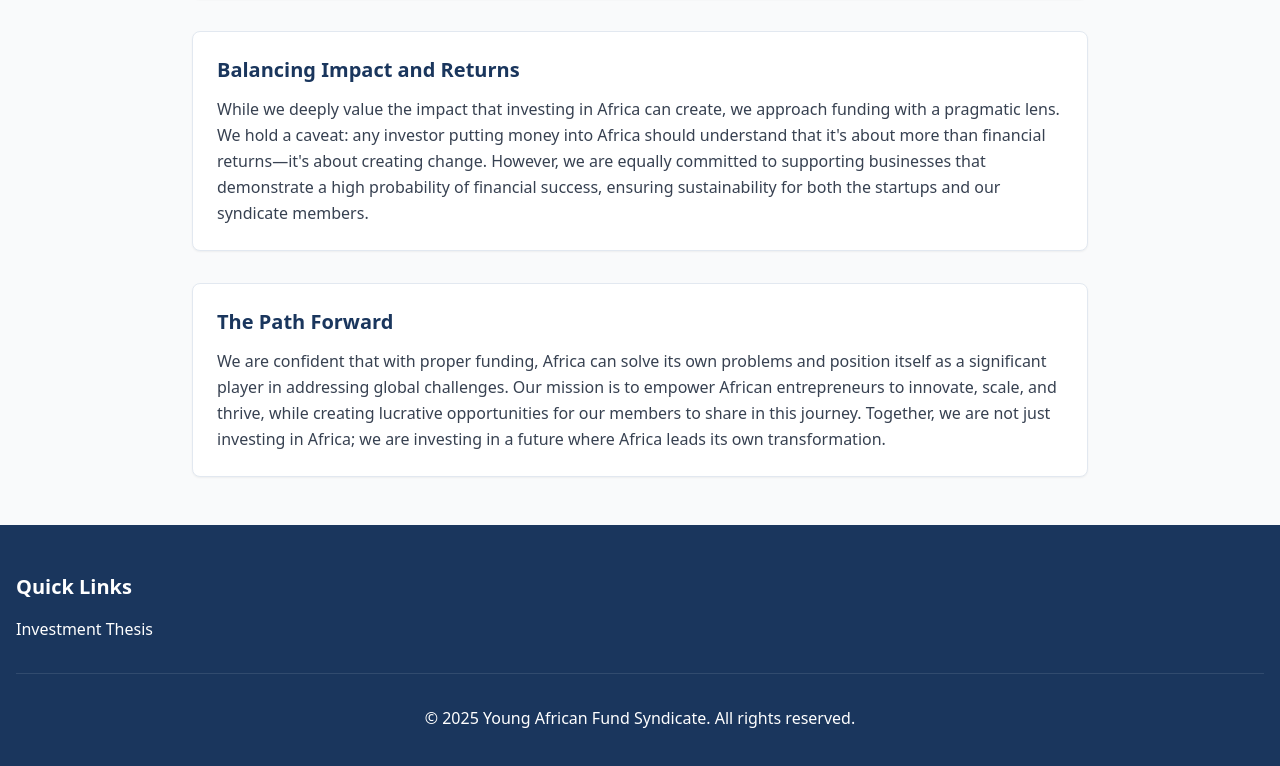
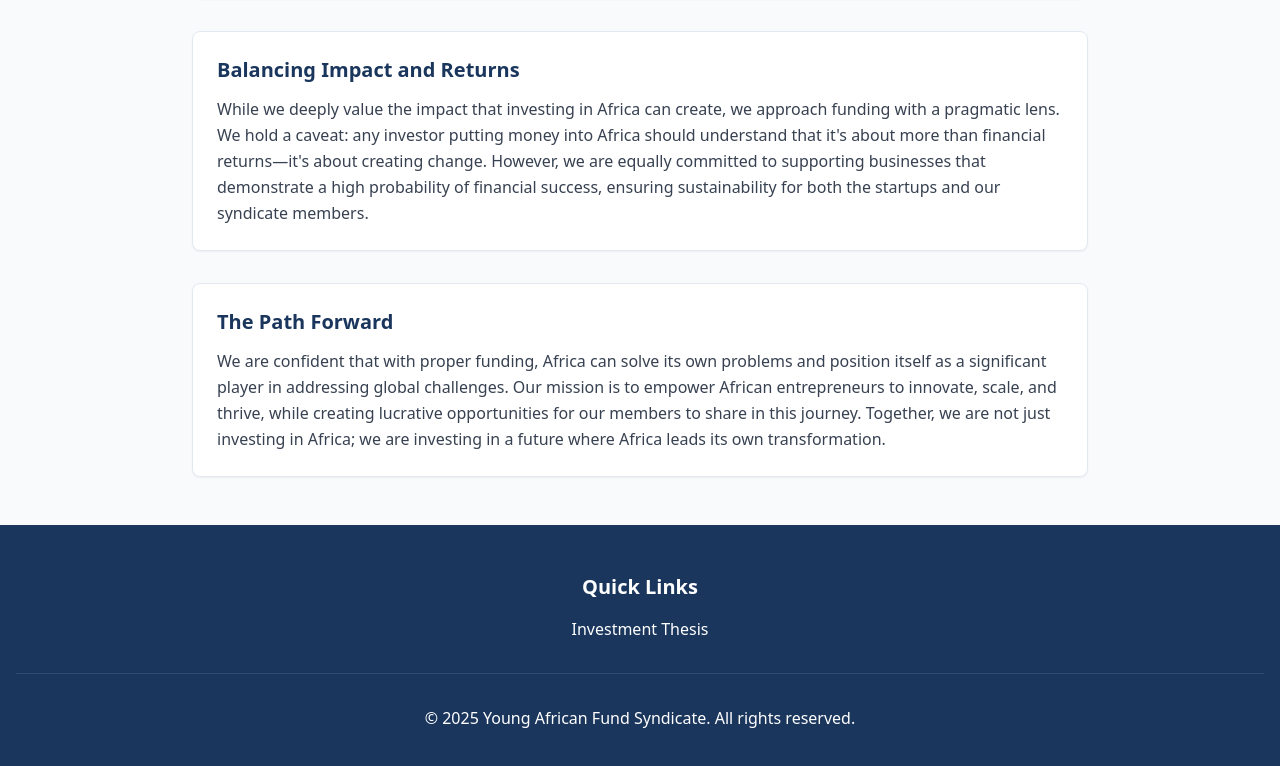
Before and after one commit to officialkayode/young-african-syndicate, a React (Vite) app: page /thesis in a window 1280 px wide. Shown: the part 811-1577 px from the top of the page. Built offline with nearby package versions, Linux system fonts and the light colour scheme.

Commit message:
Centralize quick links in footer
Updated the footer component to centralize the quick links section for improved layout and visual consistency.
[skip gpt_engineer]

```diff
--- a/src/components/Footer.tsx
+++ b/src/components/Footer.tsx
@@ -3,8 +3,8 @@ import { Link } from "react-router-dom";
 export const Footer = () => {
   return (
     <footer className="bg-yaf-blue text-white py-12">
-      <div className="container mx-auto px-4">
-        <div>
+      <div className="container mx-auto px-4 flex flex-col items-center">
+        <div className="text-center">
           <h3 className="text-xl font-bold mb-4">Quick Links</h3>
           <ul className="space-y-2">
             <li>
@@ -14,7 +14,7 @@ export const Footer = () => {
             </li>
           </ul>
         </div>
-        <div className="mt-8 pt-8 border-t border-white/10 text-center">
+        <div className="mt-8 pt-8 border-t border-white/10 text-center w-full">
           <p>&copy; {new Date().getFullYear()} Young African Fund Syndicate. All rights reserved.</p>
         </div>
       </div>
```
